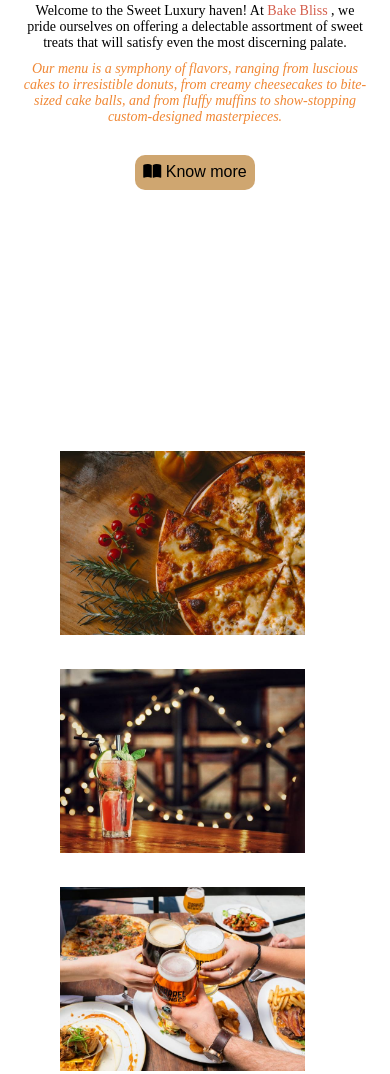
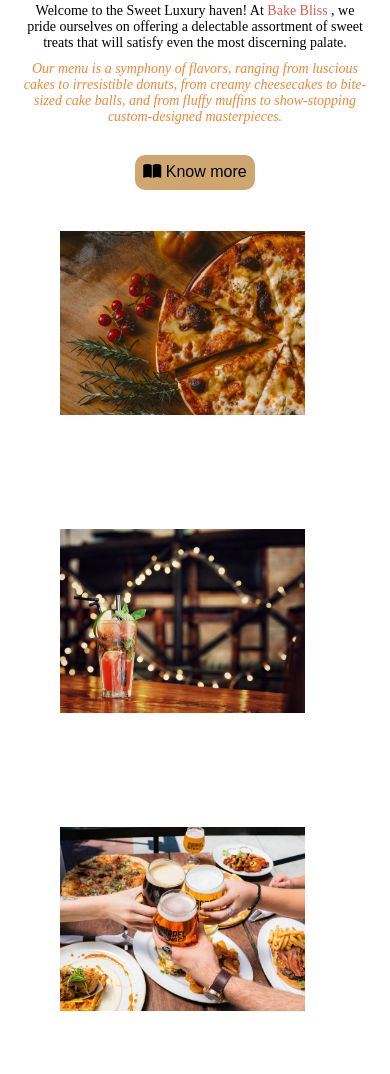
Before and after one commit to dhruv24-art/sample-page, a plain HTML site: page index.html in a window 390 px wide. Shown: the part 2590-3664 px from the top of the page. Drawn offline with Linux system fonts and the light colour scheme.

Commit message:
Update responsive.css

```diff
--- a/responsive.css
+++ b/responsive.css
@@ -406,11 +406,9 @@
         height: 35px;
         font-size: 16px;
     }
-    .fl-box{
-        margin-top: 0;
-    }
+
     .fl-box img {
-        margin-top: 20px;
+        margin-top: 100px;
         width: 70%;
         margin-right: 20px;
     }
```
